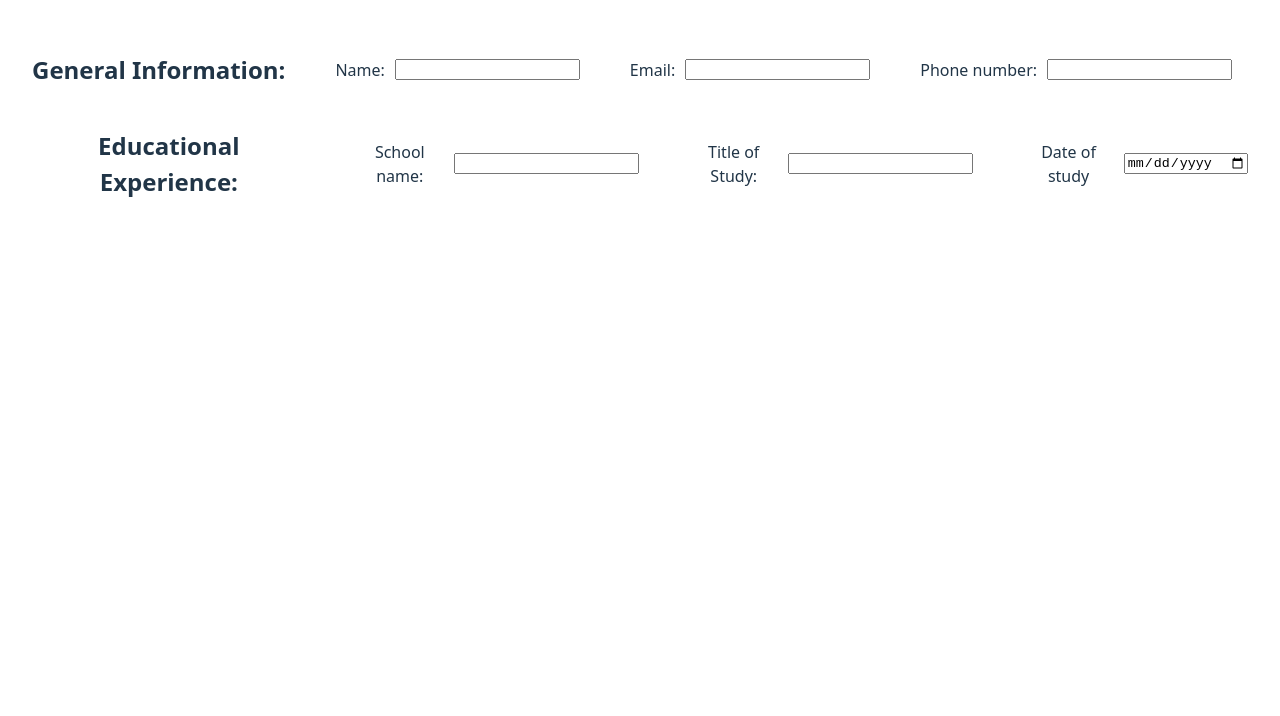
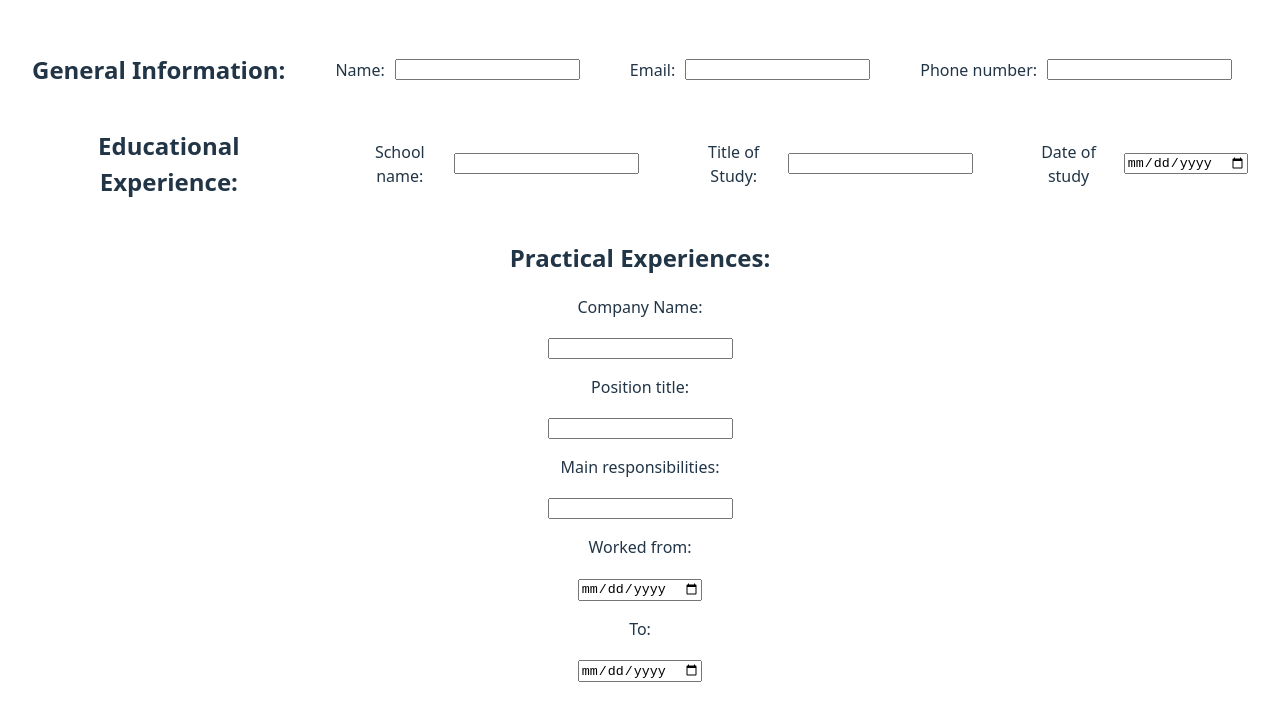
Before and after one commit to Vincde/Project-CV-Application, a React (Vite) app: page / in a window 1280 px wide. Shown: the top 716 px of the page. Built offline with nearby package versions, Linux system fonts and the light colour scheme.

Commit message:
feat: add Practical component with all input elements and handler function for input change

```diff
--- a/src/App.jsx
+++ b/src/App.jsx
@@ -1,5 +1,6 @@
 import GeneralInfo from './GeneralInfo'
 import EducationalExperience from './Education';
+import Practical from './Practical';
 import './App.css'
 import { useState } from 'react'
 
@@ -7,12 +8,14 @@ function App() {
 
   const [generalInfo, setGeneralInfo] = useState({name:'',email:'',phone:''});
   const [education, setEducation] = useState({schoolName: '', titleStudy: '', dateStudy: ''});
+  const [practice, setPractice] = useState({companyName: '', positionTitle: '', mainRespons: '', dateFrom: '', dateUntil: ''});
 
   return(
     <>
     <div>
       <GeneralInfo info={generalInfo} setInfo={setGeneralInfo}></GeneralInfo>
       <EducationalExperience education={education} setEducation={setEducation}></EducationalExperience>
+      <Practical practice={practice} setPractice={setPractice}></Practical>
     </div>
     </>
   );
--- /dev/null
+++ b/src/Practical.jsx
@@ -0,0 +1,52 @@
+function Practical({practice, setPractice}) {
+
+    function handleChange(type, e) {
+        let newChange = {};
+
+        if(type === 'compName'){
+            newChange = {...practice, companyName: e.target.value};
+        }else if(type === 'posTitle'){
+            newChange = {...practice, positionTitle: e.target.value};
+        }else if(type === 'responsblt'){
+            newChange = {...practice, mainRespons: e.target.value};
+        }else if(type === 'from'){
+            newChange = {...practice, dateFrom: e.target.value};
+        }else{
+            newChange = {...practice, dateUntil: e.target.value};
+        }
+
+        setPractice(newChange);
+    }
+
+
+    return(
+        <div>
+            <h2>Practical Experiences: </h2>
+            <div>
+                <p>Company Name: </p>
+                <input type="text" onChange={(e) => handleChange('compName', e)}/>
+            </div>
+            <div>
+                <p>Position title: </p>
+                <input type="text" onChange={(e) => handleChange('posTitle', e)} />
+            </div>
+            <div>
+                <p>Main responsibilities: </p>
+                <input type="text" onChange={(e) => handleChange('responsblt', e)} />
+            </div>
+            <div>
+                <p>Worked from: </p>
+                <input type="date" onChange={(e) => handleChange('from', e)} />
+            </div>
+            <div>
+                <p>To:  </p>
+                <input type="date" onChange={(e) => handleChange('to', e)} />
+            </div>
+
+        </div>
+
+    );
+
+}
+
+export default Practical;
```
